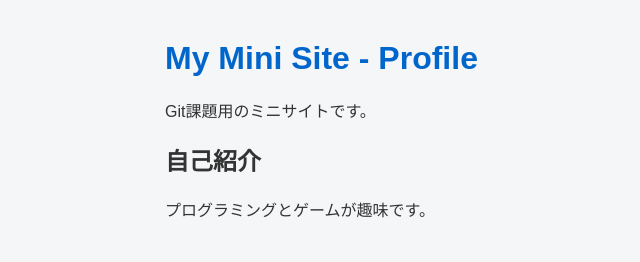
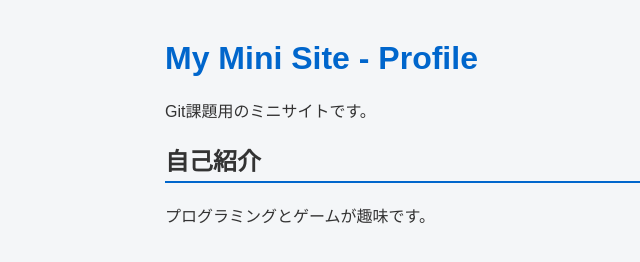
Before and after one commit to naokatotti199/minisite, a plain HTML site: page index.html in a window 1280 px wide. Shown: the whole page, without its empty margins (125-765 px from the left). Drawn offline with Linux system fonts and the light colour scheme.

Commit message:
style: style h2 heading

```diff
--- a/style.css
+++ b/style.css
@@ -9,3 +9,7 @@ body {
 h1 {
   color: #0066cc;
 }
+h2 {
+  border-bottom: 2px solid #0066cc;
+  padding-bottom: 4px;
+}
```
